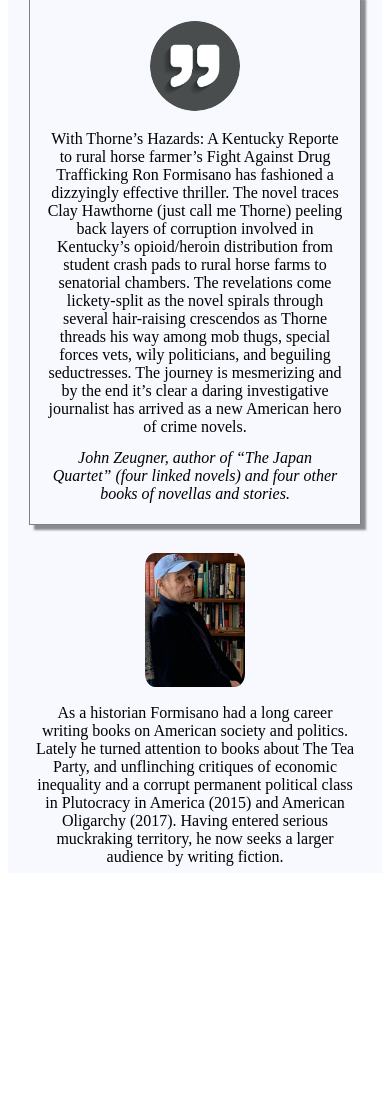
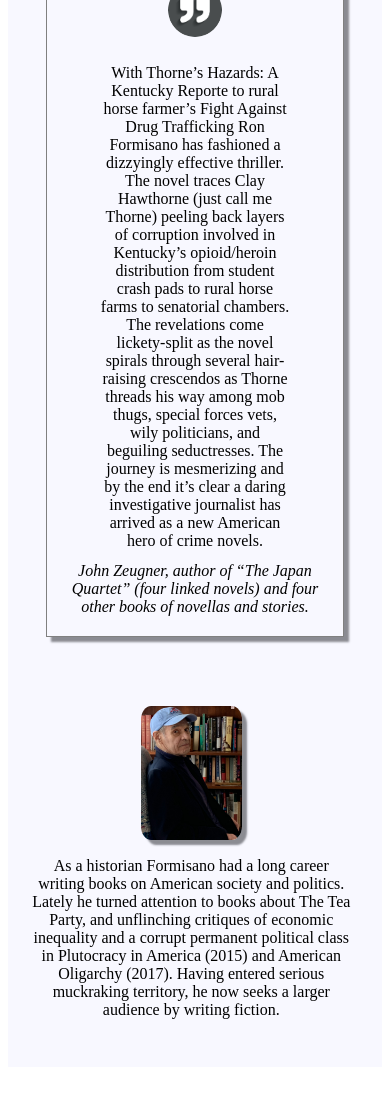
Before and after one commit to gustylocuras/ron, a plain HTML site: page index.html in a window 390 px wide. Shown: the part 471-1572 px from the top of the page. Before the commit the page ends 1442 px from the top, so only its background shows below. Drawn offline with nearby package versions, Linux system fonts and the light colour scheme.

Commit message:
responsive bio complete

```diff
--- a/app.js
+++ b/app.js
@@ -60,7 +60,7 @@ function Main (){
   return(
     <div className="main">
       <div className="novel">
-      <a href="https://www.amazon.com/Thornes-Hazards-Kentucky-Reporters-Trafficking-ebook/dp/B08GXXGGBW" target="_blank"><img id="novel-cover" src="/assets/cover.jpg"/></a>
+      <a id="cover" href="https://www.amazon.com/Thornes-Hazards-Kentucky-Reporters-Trafficking-ebook/dp/B08GXXGGBW" target="_blank"><img id="novel-cover" src="/assets/cover.jpg"/></a>
       <div id="review-box">
         <img id="quote" src="assets/quotes.png"/>
         <div id="novel-review">With Thorne’s Hazards: A Kentucky Reporte to rural horse farmer’s Fight Against Drug Trafficking Ron Formisano has fashioned a dizzyingly effective thriller. The novel traces Clay Hawthorne (just call me Thorne) peeling back layers of corruption involved in Kentucky’s opioid/heroin distribution from student crash pads to rural horse farms to senatorial chambers. The revelations come lickety-split as the novel spirals through several hair-raising crescendos as Thorne threads his way among mob thugs, special forces vets, wily politicians, and beguiling seductresses. The journey is mesmerizing and by the end it’s clear a daring investigative journalist has arrived as a new American hero of crime novels.</div>
--- a/style.css
+++ b/style.css
@@ -110,7 +110,7 @@ animation: line-animate 2s ease forwards 0.3s;
   } */
 
   #review-box{
-    width: 90%;
+    width: 80%;
     border: 1px solid grey;
     margin: 3%;
     padding: 4%;
@@ -125,6 +125,9 @@ animation: line-animate 2s ease forwards 0.3s;
 
   #ron{
     width: 50%;
+    border-radius: 10%;
+    margin: 3%;
+    box-shadow: 5px 5px 2px  rgba(30,32,38,.5);
 
   }
 
@@ -211,6 +214,7 @@ animation: line-animate 2s ease forwards 0.3s;
   background: ghostwhite;
   width: 100%;
 
+
 }
 
 .novel{
@@ -224,14 +228,18 @@ animation: line-animate 2s ease forwards 0.3s;
   padding-bottom: 2%;
 }
 
+
+
 #novel-cover{
-  width: 100%;
+  width: 60%;
+  margin: 8% 20%;
 }
 #novel-cover:hover{
   box-shadow: 5px 5px 2px  rgba(30,32,38,.5);
 }
 
 #review-box{
+  width: 80%;
   display: flex;
   flex-direction: column;
   align-items: center;
@@ -239,12 +247,13 @@ animation: line-animate 2s ease forwards 0.3s;
 
 
 #quote {
-  width: 30%;
+  width: 20%;
   border-radius: 50%;
-  margin: 4%;
+  margin: 8% 4%;
 }
 
 #novel-review {
+  width: 70%;
   text-align: center;
   margin: 2% 1%;
 }
@@ -260,12 +269,14 @@ animation: line-animate 2s ease forwards 0.3s;
   width: 30%;
   border-radius: 10%;
   margin: 3%;
+  box-shadow: 5px 5px 2px  rgba(30,32,38,.5);
+
 
 }
 
 .bio{
   width: 90%;
-  margin: auto;
+  margin: 11% 4%;
   display:flex;
   flex-direction: column;
   align-items: center;
```
